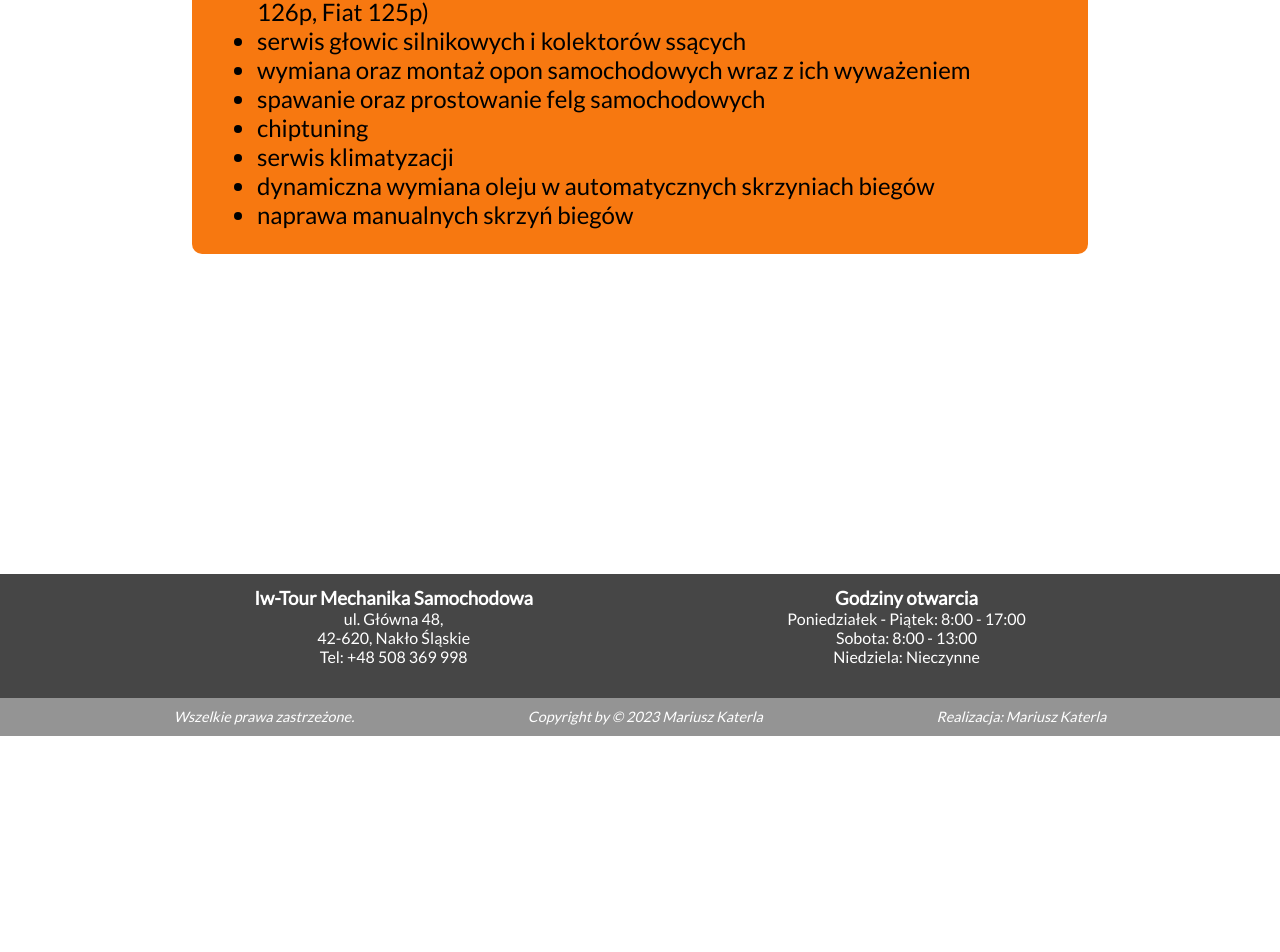
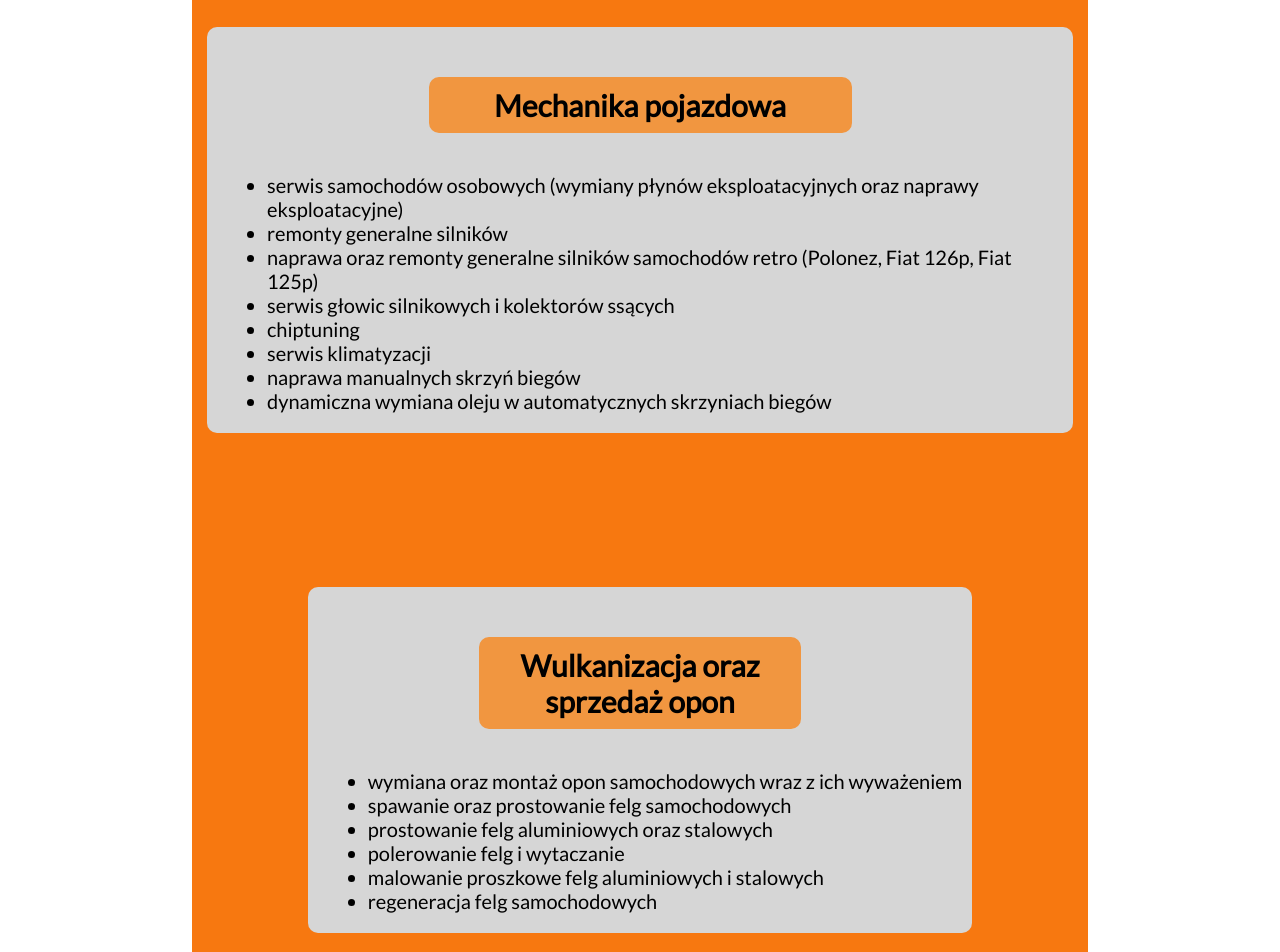
Before and after one commit to MariKat77/webpage_iw-tour, a React (Create React App) app: page /oferta in a window 1280 px wide. Shown: the part 721-1673 px from the top of the page. Before the commit the page ends 1457 px from the top, so only its background shows below. Built offline with nearby package versions, Linux system fonts and the light colour scheme; some icons are missing.

Commit message:
Adding new content

```diff
--- a/src/pages/Offer.css
+++ b/src/pages/Offer.css
@@ -26,13 +26,15 @@
 
 .containerOffer .animationOffer {
     display: flex;
-    justify-content: flex-start;
+    justify-content: center;
     position: relative;
-    top: 40vh;
+    bottom: -45vh;
     align-content: center;
     flex-wrap: wrap;
     margin: auto;
+    padding: 15px;
     width: 70%;
+    height: 150vh;
     font-size: 3vh;
     background-color: rgb(247, 120, 16);
     border-radius: 10px;
@@ -40,6 +42,49 @@
     animation: animationOfContainerOffer 2s 1;
 
 
+}
+
+.containerOffer .animationOffer p {
+    position: absolute;
+    top: 5vh;
+    margin-left: 15px;
+}
+
+.containerOffer .animationOffer .animationMechanicOffer {
+    position: absolute;
+    top: 20vh;
+    background-color: rgb(214, 214, 214);
+    border-radius: 10px;
+    font-size: 2.5vh;
+    margin-right: 15px;
+    margin-left: 15px;
+    padding: 10px;
+    animation: animationOfMechanicsAndTiresOffer 4s 1;
+}
+
+.containerOffer .animationOffer .animationMechanicOffer h2 {
+    margin: 5vh auto 5vh auto;
+    background-color: rgb(241, 150, 64);
+    bottom: 0;
+}
+
+.containerOffer .animationOffer .animationTiresOffer h2 {
+    margin: 5vh auto 5vh auto;
+    background-color: rgb(241, 150, 64);
+    bottom: 0;
+
+}
+
+.containerOffer .animationOffer .animationTiresOffer {
+    position: absolute;
+    top: 90vh;
+    background-color: rgb(214, 214, 214);
+    border-radius: 10px;
+    font-size: 2.5vh;
+    margin-right: 15px;
+    margin-left: 15px;
+    padding: 10px;
+    animation: animationOfMechanicsAndTiresOffer 4s 1;
 }
 
 .containerOffer ul {
@@ -58,3 +103,31 @@
         left: 0;
     }
 }
+
+@keyframes animationOfMechanicsAndTiresOffer {
+    from {
+        opacity: 0%;
+    }
+    to {
+        opacity: 100%;
+    }
+}
+
+@media screen and (max-width: 1000px) {
+    .containerOffer .animationOffer {
+        height: 250vh;
+    }
+
+    .containerOffer .animationOffer .animationMechanicOffer h2 {
+        width: fit-content;
+    }
+
+    .containerOffer .animationOffer .animationTiresOffer h2 {
+        width: fit-content;
+    }
+
+    .containerOffer .animationOffer .animationTiresOffer {
+        top: 150vh;
+        height: fit-content;
+    }
+}
--- a/src/pages/Offer.js
+++ b/src/pages/Offer.js
@@ -1,31 +1,53 @@
-import './Offer.css'
+import "./Offer.css";
 const Offer = () => {
-    return(
+  return (
     <>
       <div className="slidingGallery">
-        <div className='page-wrapper'></div>
+        <div className="page-wrapper"></div>
       </div>
       <div className="containerOffer">
         <h1>Oferta</h1>
         <div className="animationOffer">
-        W naszym zakładzie oferujemy wiele różnych usług takich jak:
+          <p>W naszym zakładzie oferujemy wiele różnych usług takich jak:</p>
+          <div className="animationMechanicOffer">
+            <h2>Mechanika pojazdowa</h2>
             <ul>
-          <li>serwis samochodów osobowych (wymiany płynów eksploatacyjnych oraz naprawy eksploatacyjne)</li>
+            <li>
+              serwis samochodów osobowych (wymiany płynów eksploatacyjnych oraz
+              naprawy eksploatacyjne)
+            </li>
             <li>remonty generalne silników</li>
-          <li>naprawa oraz remonty generalne silników samochodów retro (Polonez, Fiat 126p, Fiat 125p)</li>
+            <li>
+              naprawa oraz remonty generalne silników samochodów retro (Polonez,
+              Fiat 126p, Fiat 125p)
+            </li>
             <li>serwis głowic silnikowych i kolektorów ssących</li>
-          <li>wymiana oraz montaż opon samochodowych wraz z ich wyważeniem</li>
-          <li>spawanie oraz prostowanie felg samochodowych</li>
             <li>chiptuning</li>
             <li>serwis klimatyzacji</li>
+            <li>naprawa manualnych skrzyń biegów</li>
             <li>dynamiczna wymiana oleju w automatycznych skrzyniach biegów</li>
-          <li>naprawa manualnych skrzyń biegów</li>
+
+          </ul>
+
+          </div>
+          <div className="animationTiresOffer">
+          <h2>Wulkanizacja oraz sprzedaż opon</h2>
+            <ul>
+            <li>
+              wymiana oraz montaż opon samochodowych wraz z ich wyważeniem
+            </li>
+            <li>spawanie oraz prostowanie felg samochodowych</li>
+            <li>
+              prostowanie felg aluminiowych oraz stalowych
+            </li>
+            <li>polerowanie felg i wytaczanie</li>
+            <li>malowanie proszkowe felg aluminiowych i stalowych</li>
+            <li>regeneracja felg samochodowych</li>
           </ul>
           </div>
 
         </div>
-
-
+      </div>
     </>
   );
 };
```
Lines whose indentation alone changed are shown as unchanged.
